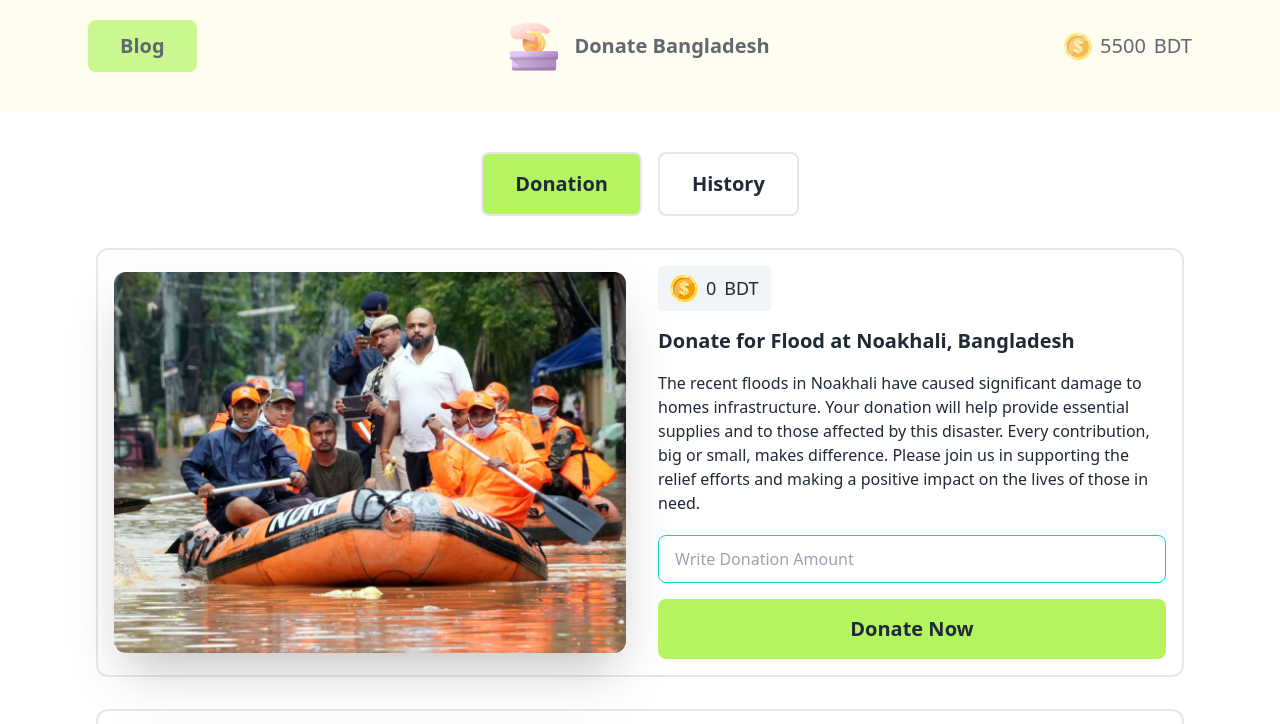
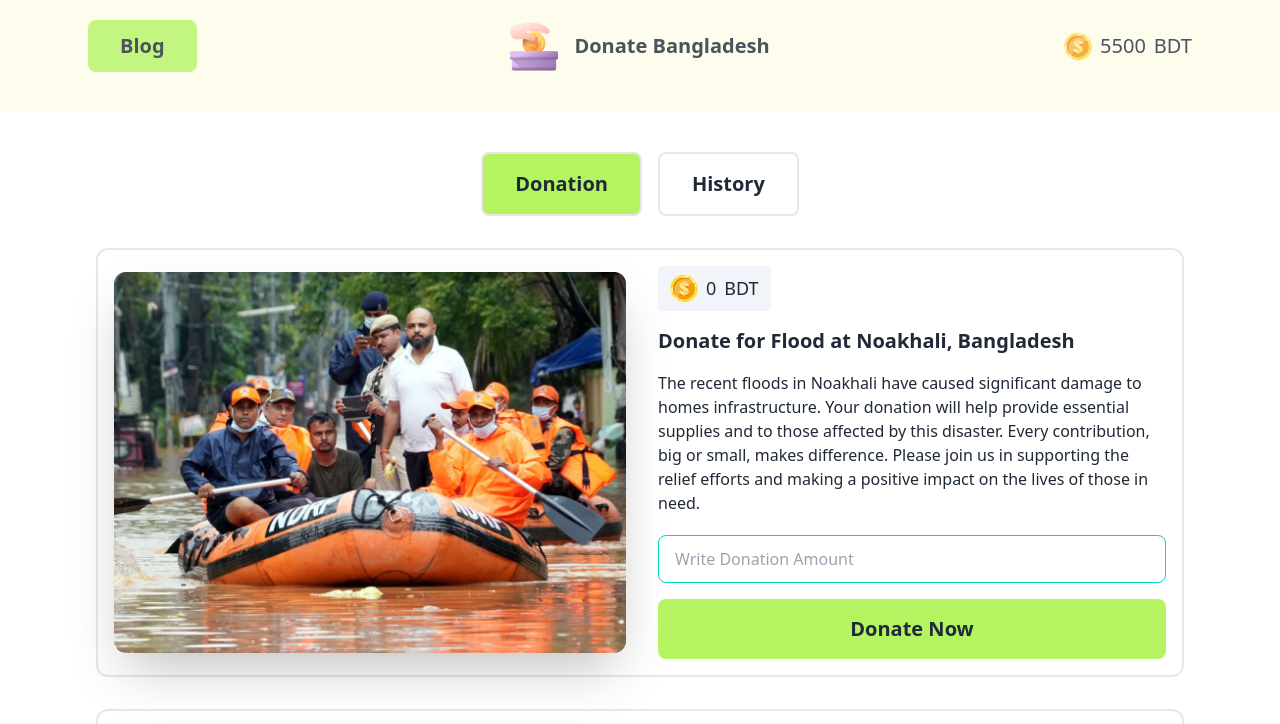
Before and after one commit to sajjadhossain0756/batch-10-assignment-5, a plain HTML site: page index.html in a window 1280 px wide. Shown: the top 724 px of the page. Drawn offline with nearby package versions, Linux system fonts and the light colour scheme.

Commit message:
some update add

```diff
--- a/index.html
+++ b/index.html
@@ -14,7 +14,7 @@
     <!-- header section start here -->
      <header class="sticky top-0 z-10 backdrop-blur-sm backdrop-brightness-150">
            <!-- nav section start here -->
-            <nav class="lg:px-20 py-3 lg:pb-8 bg-yellow-50 opacity-[0.7]">
+            <nav class="lg:px-20 py-3 lg:pb-8 bg-yellow-50 opacity-[0.8]">
                 <div class="navbar">
                     <div class="navbar-start ">
                       <button id="blog-btn" class="px-5 py-2 rounded-lg bg-[#B4F461] lg:px-8 lg:py-3 font-semibold text-xl">Blog</button>
```
Also changed, not shown: blog.html (+1 -0 lines).
